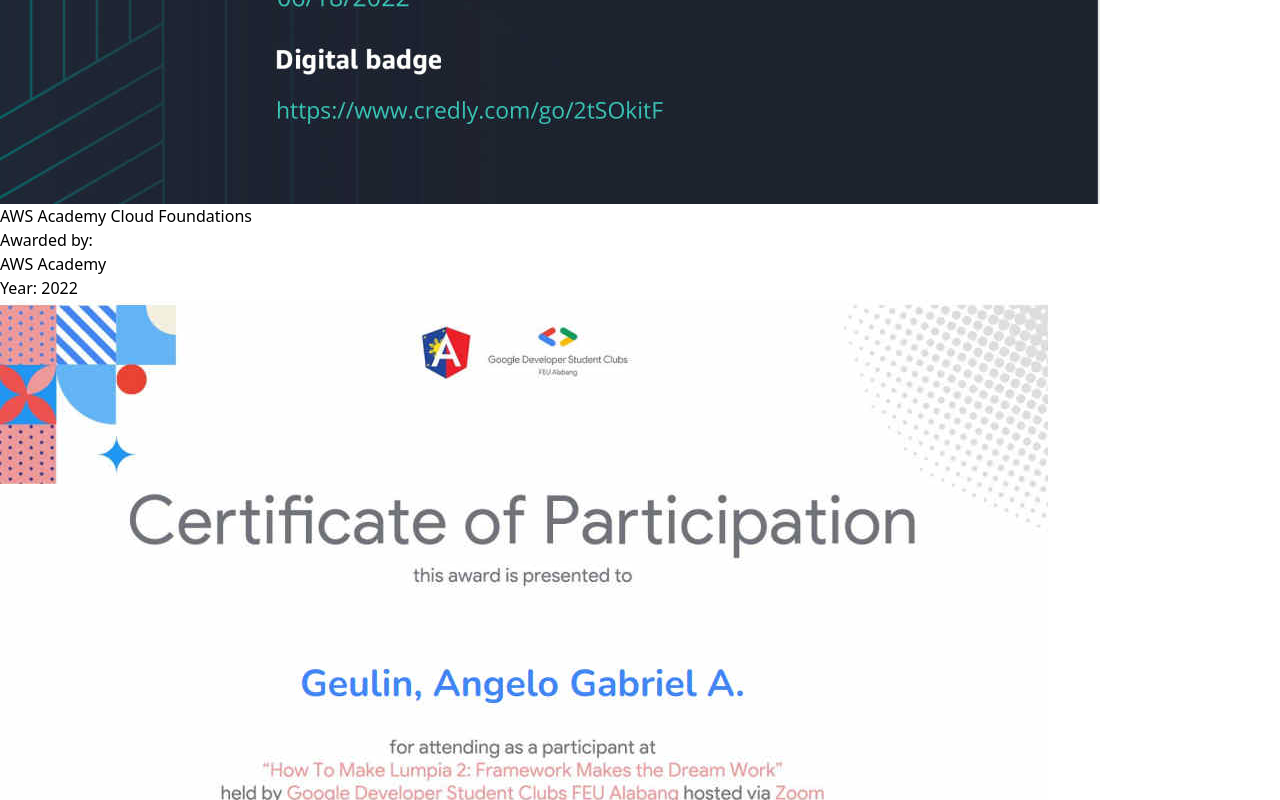
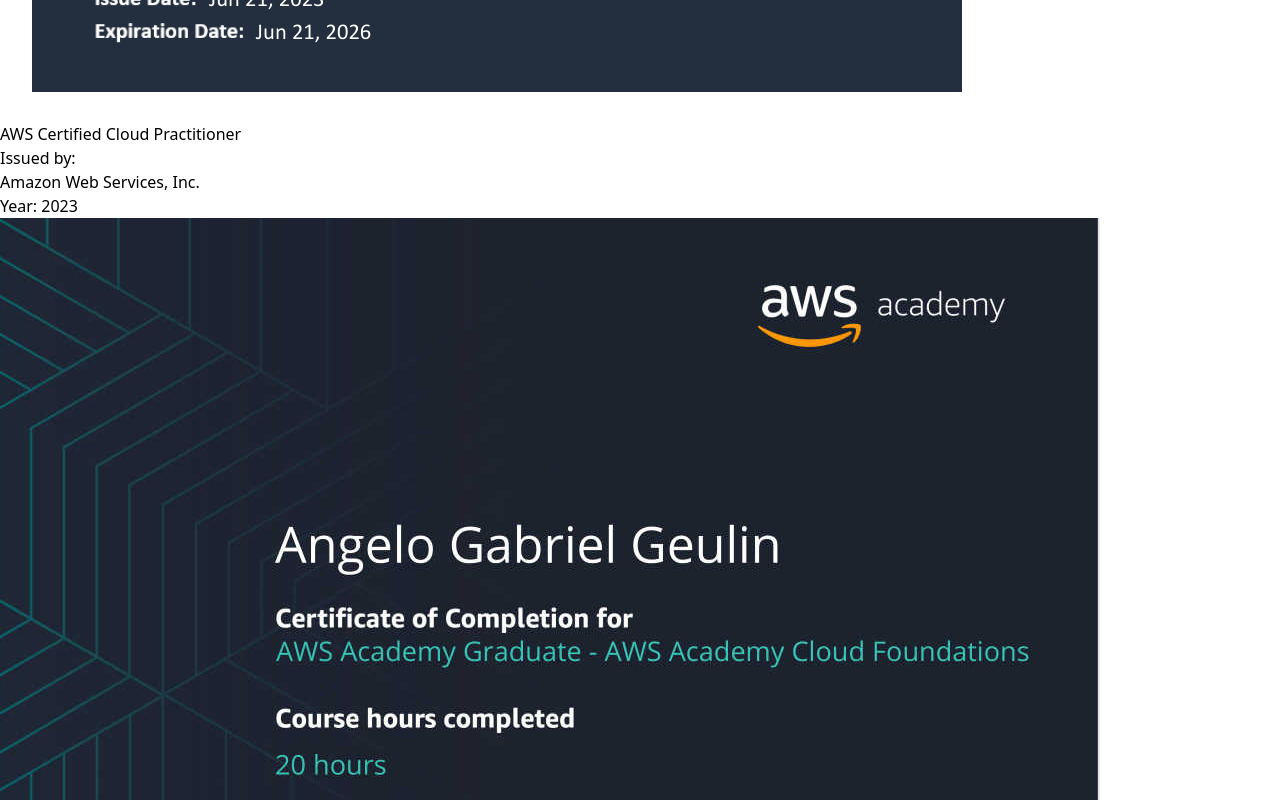
Before and after one commit to arvl130/personal-website, an Astro site: page / in a window 1280 px wide. Shown: the part 2760-3560 px from the top of the page. Built offline with nearby package versions, Linux system fonts and the light colour scheme; Astro itself is replaced by a stand-in of ours.

Commit message:
feat: add AWS Certified Cloud Practitioner certificate

```diff
--- a/src/pages/index.astro
+++ b/src/pages/index.astro
@@ -240,6 +240,28 @@
           class="border-2 hover:border-blue-500 transition duration-150 rounded-lg"
         >
           <img
+            src="/assets/imgs/certs/aws-ccp.png"
+            alt="AWS Certified Cloud Practitioner certification"
+            class="w-full rounded-t-md"
+          />
+          <div class="px-4 py-2 font-medium">
+            <p class="text-gray-800 text-xl leading-6 mb-3">
+              AWS Certified Cloud Practitioner
+            </p>
+            <p class="text-gray-700 leading-6">Issued by:</p>
+            <p class="text-gray-600 leading-6 font-normal text-sm">
+              Amazon Web Services, Inc.
+            </p>
+            <p class="text-gray-700 leading-6">
+              Year: <span class="text-gray-600 leading-6 font-normal">2023</span
+              >
+            </p>
+          </div>
+        </div>
+        <div
+          class="border-2 hover:border-blue-500 transition duration-150 rounded-lg"
+        >
+          <img
             src="/assets/imgs/certs/aws-acf.jpg"
             alt="AWS Academy Cloud Foundations certificate"
             class="w-full rounded-t-md"
@@ -248,7 +270,7 @@
             <p class="text-gray-800 text-xl leading-6 mb-3">
               AWS Academy Cloud Foundations
             </p>
-            <p class="text-gray-700 leading-6">Awarded by:</p>
+            <p class="text-gray-700 leading-6">Issued by:</p>
             <p class="text-gray-600 leading-6 font-normal text-sm">
               AWS Academy
             </p>
@@ -270,7 +292,7 @@
             <p class="text-gray-800 text-xl leading-6 mb-3">
               How To Make Lumpia: Framework Makes The Dream Work
             </p>
-            <p class="text-gray-700 leading-6">Awarded by:</p>
+            <p class="text-gray-700 leading-6">Issued by:</p>
             <p class="text-gray-600 leading-6 font-normal text-sm">
               Google Developer Students Club FEU - Alabang
             </p>
@@ -292,7 +314,7 @@
             <p class="text-gray-800 text-xl leading-6 mb-3">
               How To Make Lumpia: The Recipe for Success in Web Development
             </p>
-            <p class="text-gray-700 leading-6">Awarded by:</p>
+            <p class="text-gray-700 leading-6">Issued by:</p>
             <p class="text-gray-600 leading-6 font-normal text-sm">
               Google Developer Students Club FEU - Alabang
               <br />
@@ -316,7 +338,7 @@
             <p class="text-gray-800 text-xl leading-6 mb-3">
               re:CONNECT re:KINDLE Day 5
             </p>
-            <p class="text-gray-700 leading-6">Awarded by:</p>
+            <p class="text-gray-700 leading-6">Issued by:</p>
             <p class="text-gray-600 leading-6 font-normal text-sm">
               PUP The Programmers' Guild
             </p>
@@ -338,7 +360,7 @@
             <p class="text-gray-800 text-xl leading-6 mb-3">
               re:CONNECT re:KINDLE Day 4
             </p>
-            <p class="text-gray-700 leading-6">Awarded by:</p>
+            <p class="text-gray-700 leading-6">Issued by:</p>
             <p class="text-gray-600 leading-6 font-normal text-sm">
               PUP The Programmers' Guild
             </p>
@@ -360,7 +382,7 @@
             <p class="text-gray-800 text-xl leading-6 mb-3">
               re:CONNECT re:KINDLE Day 3
             </p>
-            <p class="text-gray-700 leading-6">Awarded by:</p>
+            <p class="text-gray-700 leading-6">Issued by:</p>
             <p class="text-gray-600 leading-6 font-normal text-sm">
               PUP The Programmers' Guild
             </p>
@@ -382,7 +404,7 @@
             <p class="text-gray-800 text-xl leading-6 mb-3">
               re:CONNECT re:KINDLE Day 2
             </p>
-            <p class="text-gray-700 leading-6">Awarded by:</p>
+            <p class="text-gray-700 leading-6">Issued by:</p>
             <p class="text-gray-600 leading-6 font-normal text-sm">
               PUP The Programmers' Guild
             </p>
@@ -404,7 +426,7 @@
             <p class="text-gray-800 text-xl leading-6 mb-3">
               re:CONNECT re:KINDLE Day 1
             </p>
-            <p class="text-gray-700 leading-6">Awarded by:</p>
+            <p class="text-gray-700 leading-6">Issued by:</p>
             <p class="text-gray-600 leading-6 font-normal text-sm">
               PUP The Programmers' Guild
             </p>
```
Also changed, not shown: public/assets/imgs/certs/aws-ccp.png (added).
